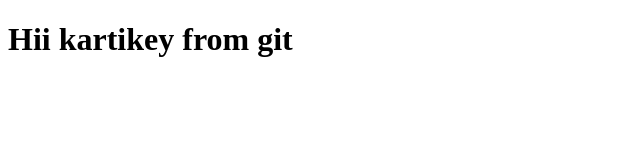
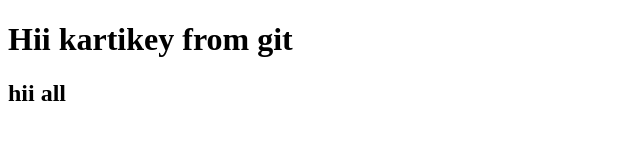
Before and after one commit to goelkartikey/local-repo, a plain HTML site: page kartikey.html in a window 1280 px wide. Shown: the whole page, without its empty margins (0-640 px from the left). Drawn offline with Linux system fonts and the light colour scheme.

Commit message:
change in feature1

```diff
--- a/kartikey.html
+++ b/kartikey.html
@@ -2,5 +2,6 @@
 <html>
     <body>
         <h1>Hii kartikey from git</h1>
+        <h2>hii all</h2>
     </body>
 </html>
```
